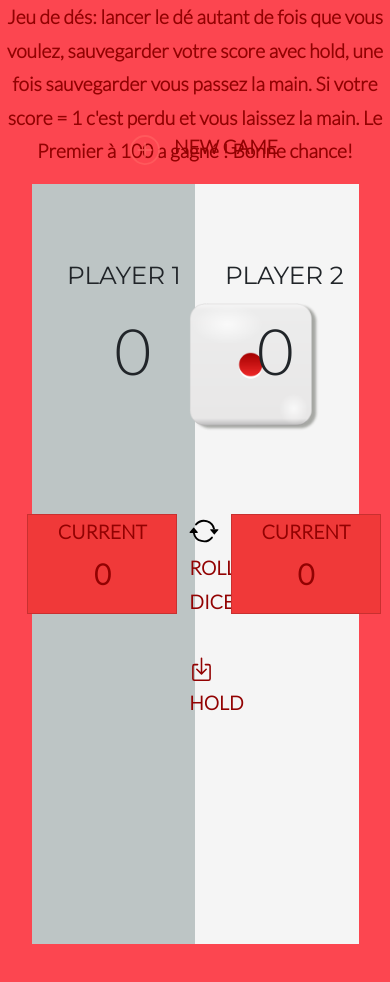
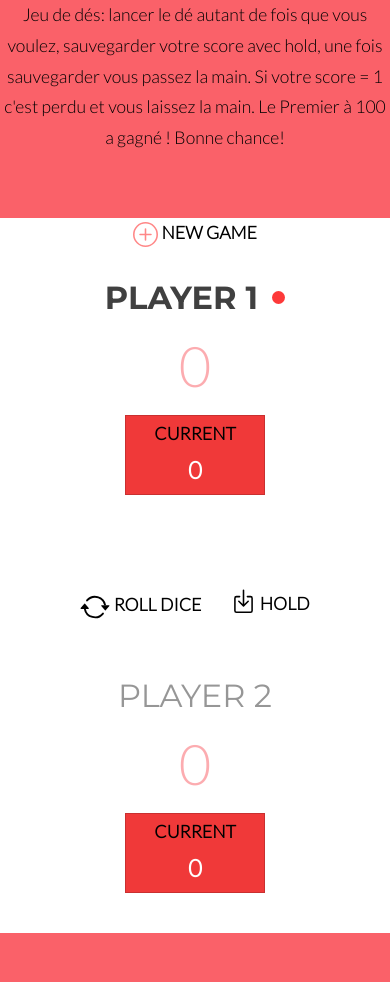
Before and after one commit to ToineAdmin/Javascript-game, a plain HTML site: page index.html in a window 390 px wide. Before the commit the page ends 944 px from the top, so only its background shows below. Drawn offline with nearby package versions, Linux system fonts and the light colour scheme.

Commit message:
JS done , css responsive done , last chekup to do , and minify JS

```diff
--- a/assets/CSS/style.css
+++ b/assets/CSS/style.css
@@ -14,174 +14,208 @@ html{
 body{
     font-size: 16px;
     font-family: 'Lato', sans-serif;
-    background-color: #fc4650;
+    background-color: #fa6169;
 }
+
+.container-fluid{
+    background-color: rgb(255, 255, 255);
+    height: 80vh;
+    margin: 0 50px 0 50px;
+}
+
+.container{
+    height: 80vh;
+}
+
+
+#hold svg{
+    margin-bottom: 10px;
+}
+
+p{
+    color: black;
+    font-size: 1.1rem;
+}
+
+h2{
+    font-size: 3rem;
+    font-weight: normal;
+    color: rgba(0, 0, 0, 0.411)
+}
+
+
+
+/* ------- BUTTONS ------ */
 
 button{
     border: none;
     background-color:rgba(250, 235, 215, 0);
     transition: 100ms ease-in;
+    font-weight: bold;
 }
 
 button:hover{
     transform: scale(1.1);
 }
 
-.container-fluid{
-    width: 90vw;
-    height: 90vh;
-    margin: 0 auto;
-}
-
-.row{
-   margin:0 auto;
-   height: 25vh;
-   background-color: whitesmoke;
-}
-
-.main{
-    position: absolute;
-    width: 88.5vw;
-    top:50px;
-    background-color: rgba(240, 248, 255, 0);
-}
-
-p{
-    font-weight: bold;
-    font-size: 1.2rem;
-    color: rgb(146, 2, 2)
+#rolldice{
+    margin-top: 6em;
 }
 
 
-svg{
-    margin-right: 10px;
+/*------ NEW GAME ----*/
+
+.newgame p svg{
+    margin: 0 0 3px 0;
+    color: rgba(255, 96, 96, 0.753);
 }
 
-.main1, .main2, .main3, .main4{
-    background-color: rgba(0, 0, 255, 0);
+#newgamebtn{
+    transition: 2s ease-out;
 }
 
-.background .col, .background{
-    height: 90vh;
+.newgameAnimation{
+    animation: wiggle 2.5s linear 5 forwards;
 }
 
-.background .col:first-child{
-    background-color: rgba(134, 150, 150, 0.5);
-}
-
-/*------ NEW GAME ----*/
-
-.newgame{
-    display: flex;
-    align-items: center;
-    justify-content: center;
+#newgamebtn{
+    margin: 2em 0 7em 0;
 }
 
 
-.newgame p svg{
-    color: rgba(255, 96, 96, 0.753);
+
+/* ------- ACTIVE CLASS -----*/
+
+.active-color{
+    color: rgba(29, 28, 28, 0.842);
+    font-weight: bold;
+}
+
+.active-player{
+    content: url(/assets/images/circle-fill.svg);
+    width: 18px;
+    padding:0 0 5px 5px;
 }
 
 
-/*-------------- PLAYERS ----------- */
 
 
-.main2{
-    height: 5vh;
-}
-.main2 h2{
-    font-weight: normal;
+/* ----- BOXES -----*/
+
+.box0, .box1 {
+    width: 150px;
+    height: 100px;
+    background-color: rgb(240, 57, 57);
+    border:1px solid rgba(0, 0, 0, 0.164);
+    margin: 0 auto;
+    color:white;
+    font-weight: bold;
+    font-size: 1.1rem;
+    margin-top: 6em;
 }
 
-.main3 {
-    position: relative;
-}
 
-.main3 #scorep1{
-    position: absolute;
-    font-size: 64px;
-    left: 24%;
-}
+/* ------ DICE and SCORES -----*/
 
-.main3 #scorep2{
-    position: absolute;
-    font-size: 64px;
-    right:24%;
-}
 
-.main3 img{
+#dice img{
     width: 130px;
     display: block;
     margin: 0 auto;
 }
-
-
-/* --------- BOX CURRENT SCORE ------- */
-.b1{
-    position: relative;
+#dice{
+    margin-top: 6em;
 }
 
-.b2{
-    position: relative;
-}
-
-.box1, .box2 {
-    width: 150px;
-    height: 100px;
-    background-color: rgb(240, 57, 57);
-    border:1px solid rgba(0, 0, 0, 0.164);
-}
-
-.box1{
-    position: absolute;
-    right:25%;
-}
-
-.box2 {
-    position: absolute;
-    left:25%;
-}
-
-.main4 svg{
-    margin-bottom: 5px;
-}
-
-.main4 p{
-    font-size: 1.2rem;
-    text-align: center;
-}
-
-.main4 span{
-    font-size: 1.8rem;
+#current0, #current1{
+    font-size:1.5rem;
+    color: white;
 }
 
 
-@media(max-width:1200px){
-    .box1{
-        right:20%;
+#scorep0, #scorep1{
+    font-size: 5rem;
+    color: #fa616986;
+}
+
+
+
+/* -------- RESPONSIVE ------- */
+
+@media(max-width: 768px){
+
+    .container-fluid{
+        height: auto;
+        margin: 0;
+    }
+    .container{
+        height: auto;
     }
 
-    .box2{
-        left:20%
+    h2{
+        font-size: 2rem;
+        margin-bottom: 0;
+    }
+
+    #scorep0, #scorep1{
+        font-size: 3.5rem;
+        margin-bottom: 0;
+    }
+
+    .box0, .box1{
+        margin: 0 auto 40px;
+        width: 140px;
+        height: 80px;
+    }
+
+    #dice img{
+        display: none;
+    }
+
+    #dice{
+        margin:0 0 40px 0 ;
+
+    }
+
+    .buttons{
+        display: flex;
+        gap: 15px;
+        justify-content: center;
+        flex-wrap: wrap;
+        margin-bottom: 40px;
+    }
+    #rolldice{
+        margin-top:0;
+    }
+
+    #newgamebtn{
+        margin: 0 0 30px 0;
+    }
+
+}
+
+@keyframes wiggle {
+    0%, 7% {
+      transform: rotateZ(0);
+    }
+    15% {
+      transform: rotateZ(-15deg);
+    }
+    20% {
+      transform: rotateZ(10deg);
+    }
+    25% {
+      transform: rotateZ(-10deg);
+    }
+    30% {
+      transform: rotateZ(6deg);
+    }
+    35% {
+      transform: rotateZ(-4deg);
+
+
+    }
+    40%, 100% {
+      transform: rotateZ(0);
     }
 }
-
-@media(max-width:992px){
-    .box1{
-        right:10%;
-    }
-
-    .box2{
-        left: 10%;
-    }
-}
-
-@media(max-width:520px){
-    .box1{
-        right:0;
-    }
-
-    .box2{
-        left:0;
-    }
-}
--- a/index.html
+++ b/index.html
@@ -13,71 +13,64 @@
 </head>
 <body>
     <p class="text-center">Jeu de dés: lancer le dé autant de fois que vous voulez, sauvegarder votre score avec hold, une fois sauvegarder vous passez la main. Si votre score = 1 c'est perdu et vous laissez la main. Le Premier à 100 a gagné ! Bonne chance!</p>
-    <div class="container-fluid">
-        <div class="row background">
-            <div class="col"></div>
-            <div class="col"></div>
-        </div>
-            <div class="row main">
-                <div class="row main1">
-                    <div class="col-12 newgame">
-                        <p class="text-center">
-                                <svg xmlns="http://www.w3.org/2000/svg" width="30" height="30" fill="currentColor" class="bi bi-plus-circle" viewBox="0 0 16 16">
+    <section class="d-flex justify-content-center align-items-center pt-5">
+        <div class="container-fluid ">
+            <div class="container">
+                <div class="row">
+                    <div class="col">
+                        <p class="text-center" id="newgamebtn">
+                            <button id="newgame">
+                                <svg xmlns="http://www.w3.org/2000/svg" width="25" height="25" fill="rgba(255, 96, 96, 0.753)" class="bi bi-plus-circle" viewBox="0 0 16 16">
                                     <path d="M8 15A7 7 0 1 1 8 1a7 7 0 0 1 0 14zm0 1A8 8 0 1 0 8 0a8 8 0 0 0 0 16z"/>
                                     <path d="M8 4a.5.5 0 0 1 .5.5v3h3a.5.5 0 0 1 0 1h-3v3a.5.5 0 0 1-1 0v-3h-3a.5.5 0 0 1 0-1h3v-3A.5.5 0 0 1 8 4z"/>
                                 </svg>
                                 NEW GAME
+                            </button>
                         </p>
                     </div>
                 </div>
-                <div class="row main2">
-                    <div class="col-6">
-                        <h2 class="text-center">PLAYER 1</h2>
-                    </div>
-                    <div class="col-6">
-                        <h2 class="text-center">PLAYER 2</h2>
-                    </div>
-                </div>
-                <div class="row main3">
-                    <div class="col-5">
-                        <span class="score" id="scorep1">0</span>
-                    </div>
-                    <div class="col-2" id="dice"><img src="/assets/images/dice1.png" alt=""></div>
-                    <div class="col-5">
-                        <span class="score" id="scorep2">0</span>
-                    </div>
-                </div>
-                <div class="row main4">
-                    <div class="col-5 b1">
-                        <div class="box1">
-                            <p>
+                <div class="row d-flex justify-content-center">
+                    <div class="col-sm-12 col-md-5 ">
+                        <h2 class="text-center active-color" id="play1">PLAYER 1 <span class="active-player" id="player0"></span></h2>
+                        <p class="score text-center" id="scorep0">0</p>
+                        <div class="box0 d-flex align-items-center justify-content-center">
+                            <p class="text-center mb-0">
                                 CURRENT<br>
-                                <span id="current1">0</span>
+                                <span id="current0">0</span>
                             </p>
                         </div>
                     </div>
-                    <div class="col-2">
-                        <p class="text-center">
+                    <div class="col-md-2 col-sm-12">
+                        <div id="dice">
+                            <img src= /assets/images/dice1.png alt="dés">
+                        </div>
+                        <p class="text-center buttons">
                             <button id="rolldice">
                                 <svg xmlns="http://www.w3.org/2000/svg" width="30" height="30" fill="currentColor" class="bi bi-arrow-repeat" viewBox="0 0 16 16">
                                     <path d="M11.534 7h3.932a.25.25 0 0 1 .192.41l-1.966 2.36a.25.25 0 0 1-.384 0l-1.966-2.36a.25.25 0 0 1 .192-.41zm-11 2h3.932a.25.25 0 0 0 .192-.41L2.692 6.23a.25.25 0 0 0-.384 0L.342 8.59A.25.25 0 0 0 .534 9z"/>
                                     <path fill-rule="evenodd" d="M8 3c-1.552 0-2.94.707-3.857 1.818a.5.5 0 1 1-.771-.636A6.002 6.002 0 0 1 13.917 7H12.9A5.002 5.002 0 0 0 8 3zM3.1 9a5.002 5.002 0 0 0 8.757 2.182.5.5 0 1 1 .771.636A6.002 6.002 0 0 1 2.083 9H3.1z"/>
                                 </svg>
+                                ROLL DICE
                             </button>
-                            ROLL DICE <br><br>
+                            <br><br>
+                            <button id="hold">
                                 <svg xmlns="http://www.w3.org/2000/svg" width="25" height="25" fill="currentColor" class="bi bi-box-arrow-in-down" viewBox="0 0 16 16">
                                     <path fill-rule="evenodd" d="M3.5 6a.5.5 0 0 0-.5.5v8a.5.5 0 0 0 .5.5h9a.5.5 0 0 0 .5-.5v-8a.5.5 0 0 0-.5-.5h-2a.5.5 0 0 1 0-1h2A1.5 1.5 0 0 1 14 6.5v8a1.5 1.5 0 0 1-1.5 1.5h-9A1.5 1.5 0 0 1 2 14.5v-8A1.5 1.5 0 0 1 3.5 5h2a.5.5 0 0 1 0 1h-2z"/>
                                     <path fill-rule="evenodd" d="M7.646 11.854a.5.5 0 0 0 .708 0l3-3a.5.5 0 0 0-.708-.708L8.5 10.293V1.5a.5.5 0 0 0-1 0v8.793L5.354 8.146a.5.5 0 1 0-.708.708l3 3z"/>
                                 </svg>
                                 HOLD
+                            </button>
                         </p>
                     </div>
-                    <div class="col-5 b2">
-                        <div class="box2">
-                            <p>
+                    <div class="col-sm-12 col-md-5">
+                        <h2 class="text-center" id="play2">PLAYER 2 <span id = "player1"></span></h2>
+                        <p class="score text-center" id="scorep1">0</p>
+                        <div class="box1 d-flex align-items-center justify-content-center">
+                            <p class="text-center mb-0">
                                 CURRENT<br>
-                                <span id="current2">0</span>
+                                <span id="current1">0</span>
                             </p>
+                        </div>
                     </div>
                 </div>
             </div>
@@ -85,8 +78,11 @@
     </section>
 
 
+
+
     <script src="/assets/JS/bootstrap.bundle.min.js"></script>
     <script src="/assets/JS/bootstrap.min.js"></script>
+    <script src="https://unpkg.com/sweetalert/dist/sweetalert.min.js"></script>
     <script src="/assets/JS/index.js"></script>
 </body>
 </html>
```
Also changed, not shown: assets/JS/index.js (+63 -13 lines), assets/images/circle-fill.svg (added). Lines whose indentation alone changed are shown as unchanged.
